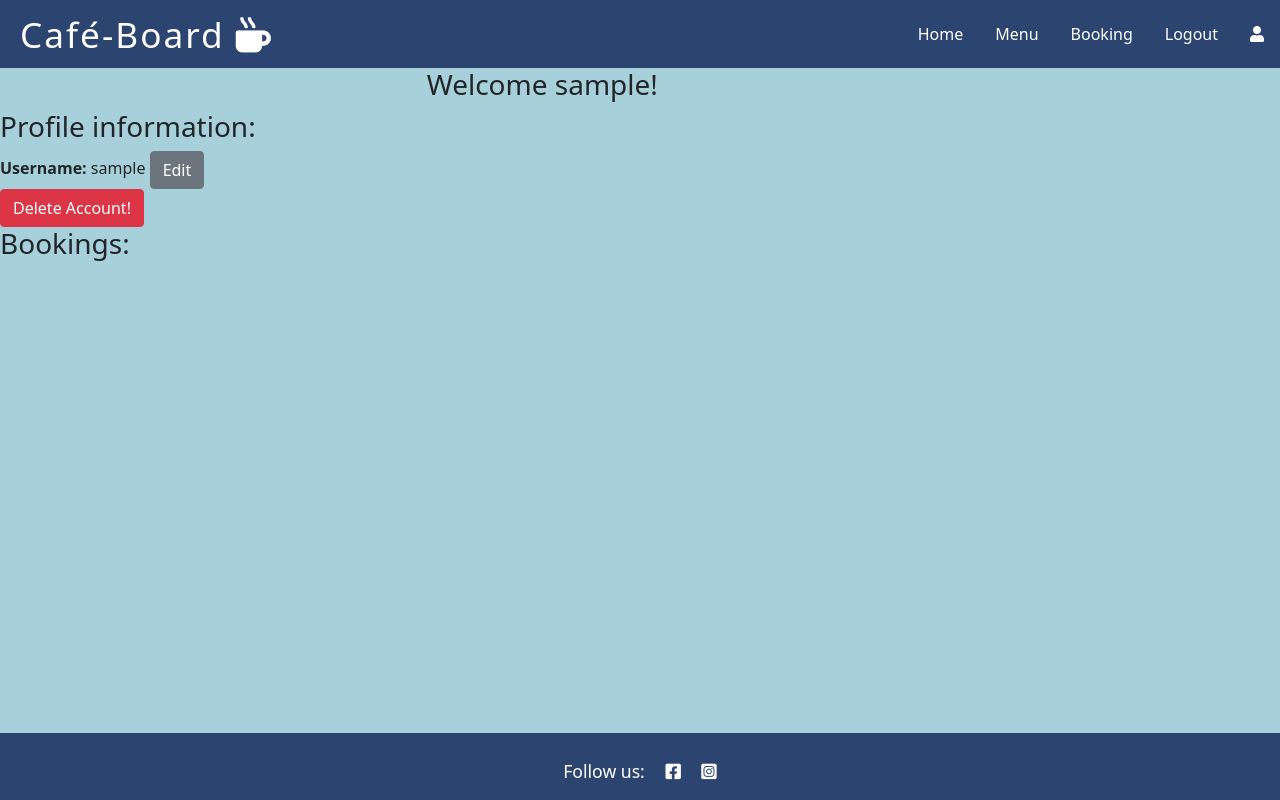
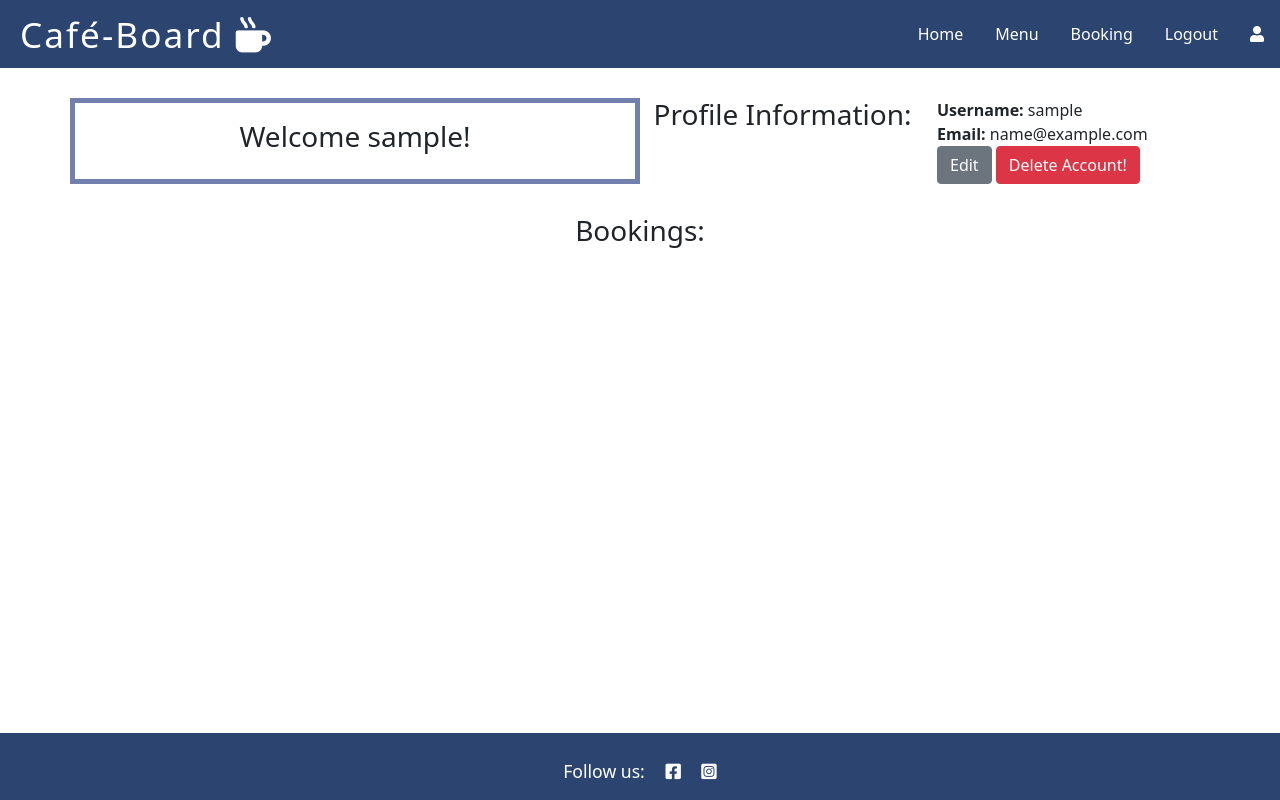
Before and after one commit to leoniemclaughlin7/cafe-board, a Django app: page /bookings/display_booking in a window 1280 px wide; the page is wider, and only the part inside the window is pictured. Run offline with Django 3.2, Linux system fonts and the light colour scheme; the visitor is signed in with stand-in values (Sample User, id 1); data that the repository does not hold is empty; some libraries are stand-ins or nearby versions.

Commit message:
Style profile page on booking app

```diff
--- a/booking/forms.py
+++ b/booking/forms.py
@@ -26,4 +26,4 @@ class BookingForm(forms.ModelForm):
 class UserForm(forms.ModelForm):
     class Meta:
         model = User
-        fields = ('username',)
+        fields = ('username', 'email')
--- a/booking/urls.py
+++ b/booking/urls.py
@@ -10,7 +10,7 @@ urlpatterns = [
     path('delete_booking/<booking_id>/<customer_id>',
          views.delete_booking, name='delete_booking'),
     path('edit_user/<user_id>',
-         views.edit_username, name='edit_user'),
+         views.edit_user, name='edit_user'),
     path('delete_user/<user_id>',
          views.delete_user, name='delete_user'),
 
--- a/booking/views.py
+++ b/booking/views.py
@@ -127,7 +127,7 @@ def delete_booking(request, booking_id, customer_id):
     return redirect('display_booking')
 
 
-def edit_username(request, user_id):
+def edit_user(request, user_id):
     user = get_object_or_404(User, id=user_id)
     if request.method == "POST":
         form = UserForm(request.POST, instance=user)
--- a/review/urls.py
+++ b/review/urls.py
@@ -5,5 +5,4 @@ from django.urls import path
 urlpatterns = [
     path('', views.review, name='review'),
     path('menu', views.menu, name='menu'),
-    path('home', views.home, name='home'),
 ]
--- a/review/views.py
+++ b/review/views.py
@@ -24,7 +24,3 @@ def review(request):
 
 def menu(request):
     return render(request, 'menu.html')
-
-
-def home(request):
-    return render(request, 'index.html')
--- a/static/css/style.css
+++ b/static/css/style.css
@@ -44,7 +44,7 @@ footer>p {
 /* Colours */
 
 body {
-    background-color: #A8D0DB;
+    background-color: white;
 }
 
 nav {
@@ -194,3 +194,18 @@ https: //stackoverflow.com/questions/43226511/how-can-i-center-an-image-in-boots
     color: red !important;
     pointer-events: none;
 }
+
+/* Profile page */
+.profile {
+    margin-top: 30px;
+}
+
+.welcome {
+    border: 5px solid #7180AC;
+}
+
+.bookings {
+    margin-top: 30px;
+
+
+}
--- a/templates/base.html
+++ b/templates/base.html
@@ -39,7 +39,7 @@
       ></span>
       <ul class="nav justify-content-end">
         <li class="nav-item">
-          <a class="nav-link" href="{% url 'home' %}">Home</a>
+          <a class="nav-link" href="{% url 'review' %}">Home</a>
         </li>
         <li class="nav-item">
           <a class="nav-link" href="{% url 'menu' %}">Menu</a>
--- a/templates/edit_user.html
+++ b/templates/edit_user.html
@@ -4,7 +4,7 @@
   {% csrf_token %} {{ form.as_p }}
   <div>
     <p>
-      <button type="submit">Update username</button>
+      <button type="submit">Update user</button>
     </p>
   </div>
 </form>
--- a/templates/profile.html
+++ b/templates/profile.html
@@ -1,16 +1,17 @@
 {% extends "base.html" %} {% block content %}
-<div class="col-sm-12 offset-md-4">
+<section class="container profile">
+    <div class="row">
+<div class="col-sm-6 welcome d-flex justify-content-center align-items-center">
   <h3>Welcome {{user.username}}!</h3>
 </div>
-<section>
-  <div>
-    <h3>Profile information:</h3>
-    <span><strong>Username:</strong> {{ user.username }}</span>
+  <div class="col-sm-3 text-center">
+    <h3>Profile Information:</h3>
+    </div>
+    <div class="col-sm-3">
+    <span><strong>Username:</strong> {{ user.username }}</span><br>
+    <span><strong>Email:</strong> {{ user.email }}</span><br>
     <a href="{% url 'edit_user' user.id %}">
-      <button class="btn btn-secondary">Edit</button></a
-    >
-  </div>
-
+        <button class="btn btn-secondary">Edit</button></a>
   <button
     type="button"
     class="btn btn-danger"
@@ -19,6 +20,12 @@
   >
     Delete Account!
   </button>
+</div>
+
+</div>
+</div>
+</section>
+
   <!-- Modal https://getbootstrap.com/docs/5.1/components/modal/-->
   <div
     class="modal fade"
@@ -58,11 +65,13 @@
       </div>
     </div>
   </div>
-</section>
-<div>
+
+<section class="container bookings">
+    <div class="row">
+<div class="col-sm-12 text-center">
   <h3>Bookings:</h3>
 </div>
-<div class="card-body">
+<div class="card-body text-center">
   {% for booking in bookings %}
   <div>
     <p>
@@ -95,5 +104,7 @@
   </div>
   {% endfor %}
 </div>
+</div>
+</section>
 
 {%endblock%}
```
